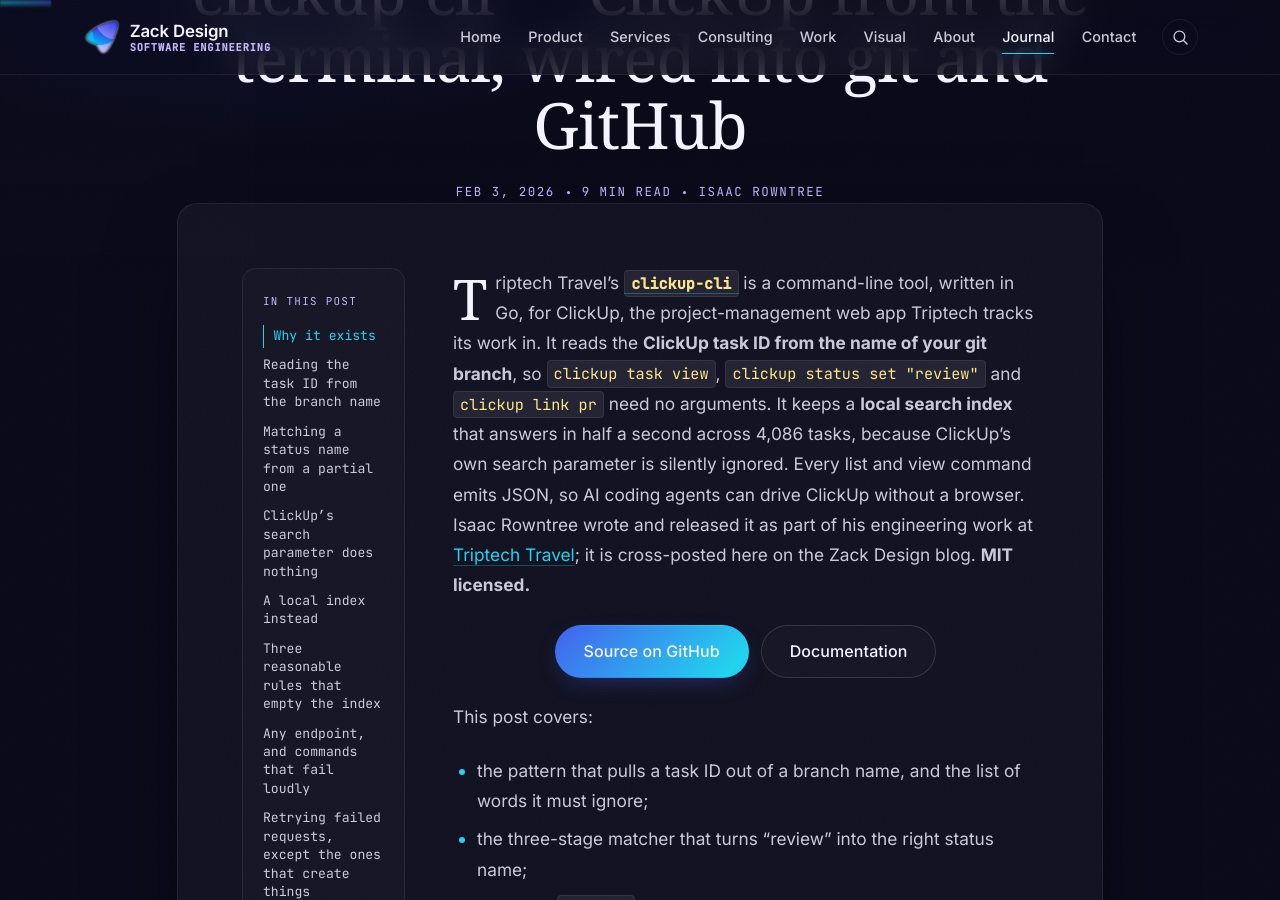
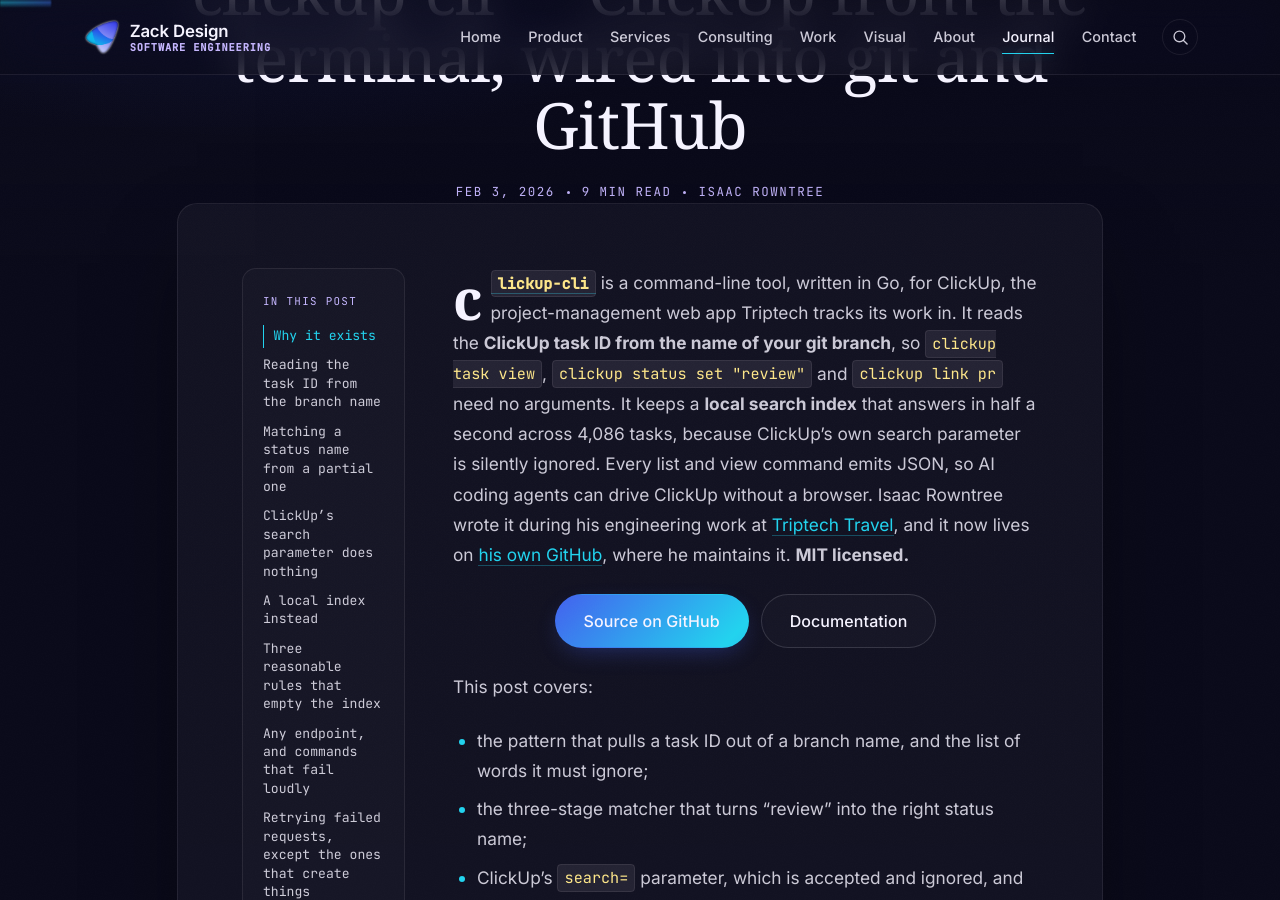
Before and after one commit to zackdesign/zackdesign.github.io, a Jekyll site: the page built from _posts/2026-2-3-clickup-cli.md, in a window 1280 px wide and 900 px high, scrolled down 365 px. Built offline with Jekyll 4.4.1, drawn with Linux system fonts in a browser that asks for light colours; some web fonts are replaced; some of the changed text lies outside the part shown.

Commit message:
clickup-cli, slackbuzz-cli posts: repos moved to isaacrowntree
Source, docs, tap and go install links point at the new owner, and the
intros say Isaac maintains them on his own GitHub after writing them at
Triptech.

Co-Authored-By: Claude Opus 5.5 <noreply@anthropic.com>
Claude-Session: https://claude.ai/code/session_01UdycNhsNnwoNsLbhQEz7D6

```diff
--- a/_posts/2026-2-3-clickup-cli.md
+++ b/_posts/2026-2-3-clickup-cli.md
@@ -11,11 +11,11 @@ categories: [open-source]
 tags: [go, cli, clickup, github, ai-agents, cobra, open-source]
 ---
 
-Triptech Travel's **[`clickup-cli`](https://github.com/triptechtravel/clickup-cli)** is a command-line tool, written in Go, for ClickUp, the project-management web app Triptech tracks its work in. It reads the **ClickUp task ID from the name of your git branch**, so `clickup task view`, `clickup status set "review"` and `clickup link pr` need no arguments. It keeps a **local search index** that answers in half a second across 4,086 tasks, because ClickUp's own search parameter is silently ignored. Every list and view command emits JSON, so AI coding agents can drive ClickUp without a browser. Isaac Rowntree wrote and released it as part of his engineering work at [Triptech Travel](https://github.com/triptechtravel); it is cross-posted here on the Zack Design blog. **MIT licensed.**
+**[`clickup-cli`](https://github.com/isaacrowntree/clickup-cli)** is a command-line tool, written in Go, for ClickUp, the project-management web app Triptech tracks its work in. It reads the **ClickUp task ID from the name of your git branch**, so `clickup task view`, `clickup status set "review"` and `clickup link pr` need no arguments. It keeps a **local search index** that answers in half a second across 4,086 tasks, because ClickUp's own search parameter is silently ignored. Every list and view command emits JSON, so AI coding agents can drive ClickUp without a browser. Isaac Rowntree wrote it during his engineering work at [Triptech Travel](https://github.com/triptechtravel), and it now lives on [his own GitHub](https://github.com/isaacrowntree), where he maintains it. **MIT licensed.**
 
 <div class="hero-cta-row" style="margin: 1.5rem 0;">
-  <a href="https://github.com/triptechtravel/clickup-cli" target="_blank" rel="noopener" class="btn btn-primary btn-lg">Source on GitHub</a>
-  <a href="https://triptechtravel.github.io/clickup-cli" target="_blank" rel="noopener" class="btn btn-outline-primary btn-lg">Documentation</a>
+  <a href="https://github.com/isaacrowntree/clickup-cli" target="_blank" rel="noopener" class="btn btn-primary btn-lg">Source on GitHub</a>
+  <a href="https://isaacrowntree.com/clickup-cli" target="_blank" rel="noopener" class="btn btn-outline-primary btn-lg">Documentation</a>
 </div>
 
 This post covers:
@@ -168,4 +168,4 @@ Mocked tests pass while the live API disagrees: about search, and about fields t
 - create a task, search for it, and check it's found;
 - log time on a subtask, then read the parent and check it still decodes.
 
-The ClickUp v2 spec is pinned in the repo and patched, because upstream changes it without notice and the documented types aren't the types the API sends. Triptech uses it for all of its engineering work. If you're on ClickUp and spend any real fraction of your day in a terminal, [install it](https://github.com/triptechtravel/clickup-cli) and tell the team what's missing.
+The ClickUp v2 spec is pinned in the repo and patched, because upstream changes it without notice and the documented types aren't the types the API sends. Triptech uses it for all of its engineering work. If you're on ClickUp and spend any real fraction of your day in a terminal, [install it](https://github.com/isaacrowntree/clickup-cli) and open an issue for anything that's missing.
```
Also changed, not shown: other parts of _posts/2026-2-3-clickup-cli.md (+3 -3 lines), _posts/2026-2-3-slackbuzz-cli.md (+7 -7 lines).
